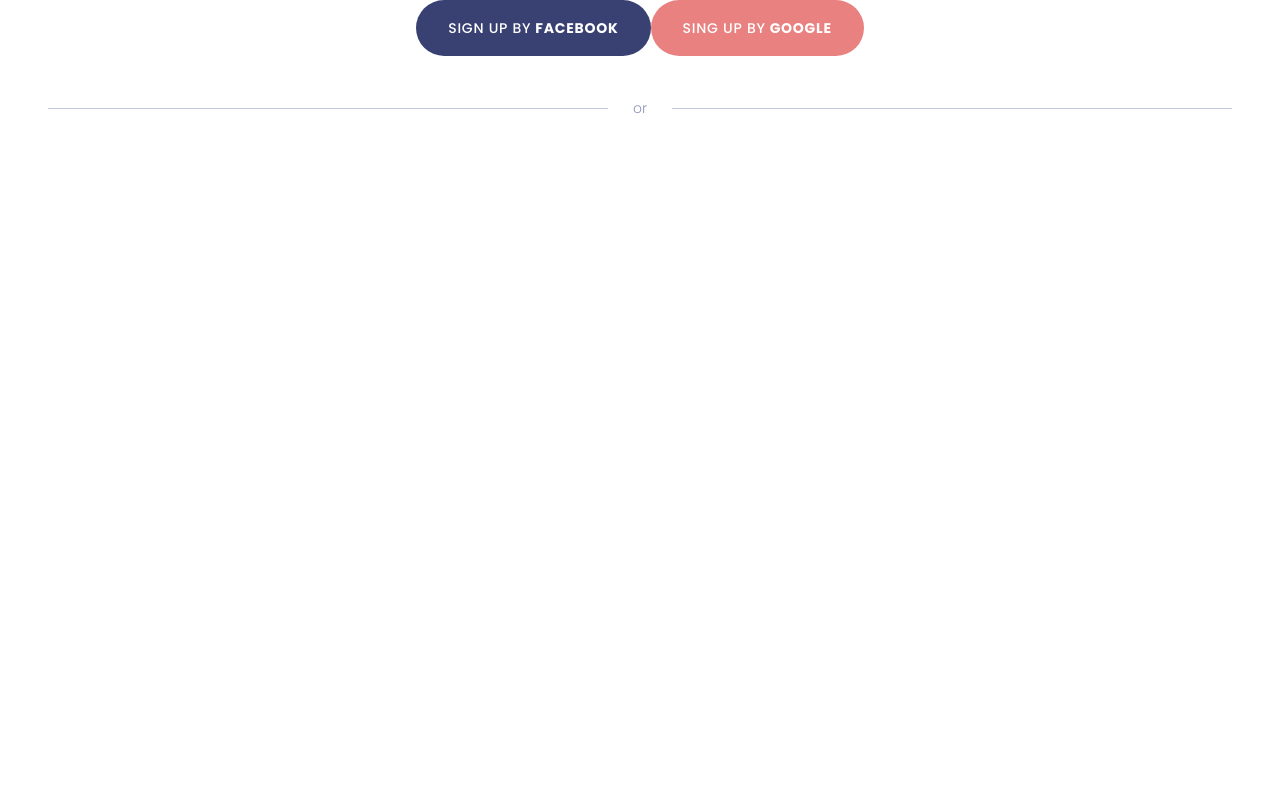
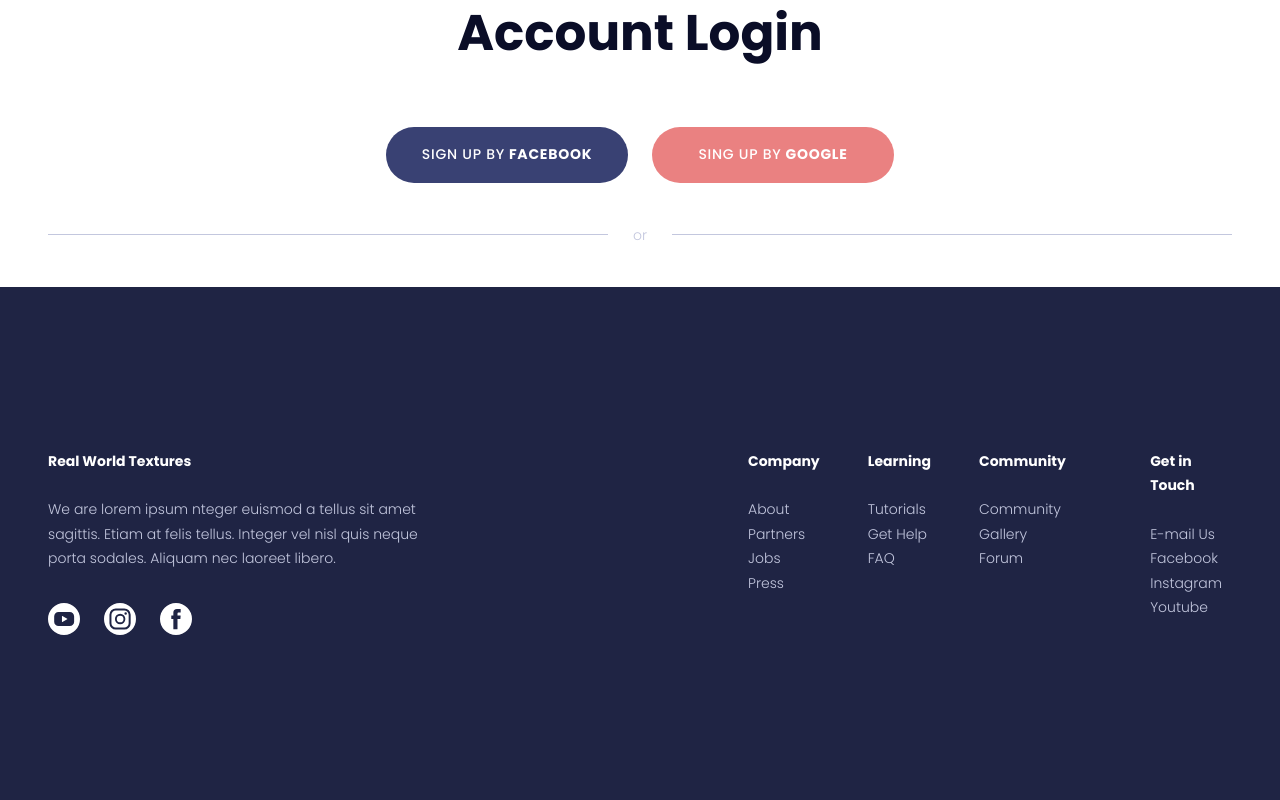
Before and after one commit to Vavara89/Real-World-Textures-Nuxt, a Nuxt app: page /login in a window 1280 px wide. Shown: the top 800 px of the page. Built offline with nearby package versions, Linux system fonts and the light colour scheme.

Commit message:
prep login fix

```diff
--- a/assets/scss/mixins/_typography.scss
+++ b/assets/scss/mixins/_typography.scss
@@ -7,6 +7,18 @@
 
   @include mq(sm, max) {
     font-size: 2.4rem;
+  }
+}
+
+@mixin font-h1-xl {
+  font-family: $font-primary;
+  font-size: 5rem;
+  font-weight: 700;
+  line-height: 133.33333%;
+  color: $color-primary-900;
+
+  @include mq(sm, max) {
+    font-size: 3.6rem;
   }
 }
 
--- a/assets/scss/pages/login.scss
+++ b/assets/scss/pages/login.scss
@@ -1,13 +1,22 @@
 .login {
-  min-height: 100vh;
+  margin: auto 0;
 
   &__title {
-
+    @include font-h1-xl;
+    text-align: center;
+    margin-bottom: 6rem;
   }
 
   &__btn-wrap {
     display: flex;
     justify-content: center;
+
+    .button-quaternary {
+      min-width: 24.2rem;
+      &:last-child {
+        margin-left: 2.4rem;
+      }
+    }
   }
 
   &__divider {
@@ -24,6 +33,7 @@
       height: 1.6rem;
       line-height: 1.6rem;
       background: white;
+      color: $color-primary-500;
       z-index: 2;
     }
 
--- a/nuxt.config.js
+++ b/nuxt.config.js
@@ -39,6 +39,7 @@
     ** Nuxt.js modules
     */
     modules: [
+      '@nuxtjs/style-resources'
     ],
     styleResources: {
       scss: [
--- a/package.json
+++ b/package.json
@@ -11,6 +11,7 @@
     "generate": "nuxt generate"
   },
   "dependencies": {
+    "@nuxtjs/style-resources": "^1.0.0",
     "nuxt": "^2.0.0"
   },
   "devDependencies": {
--- a/pages/login/index.vue
+++ b/pages/login/index.vue
@@ -1,32 +1,34 @@
 <template>
   <div class="login">
     <div class="container container--content">
-      <div class="login__title">
-
-      </div>
+      <h1 class="login__title">{{ title }}</h1>
       <div class="login__btn-wrap">
         <div class="button-quaternary button-quaternary--blue">
           sign up by
           <b>facebook</b>
         </div>
         <div class="button-quaternary button-quaternary--salmon">
-          sing up by <b>google</b>
+          sing up by
+          <b>google</b>
         </div>
       </div>
       <div class="login__divider">
         <span>or</span>
       </div>
-
     </div>
   </div>
 </template>
 
 <script>
 export default {
-
-}
+  data() {
+    return {
+      title: "Account Login",
+    };
+  }
+};
 </script>
 
 <style lang="scss" scoped>
-@import '@/assets/scss/pages/login.scss';
+@import "@/assets/scss/pages/login.scss";
 </style>
```
Also changed, not shown: 1 other file (tests, documents, lock files or other folders).
